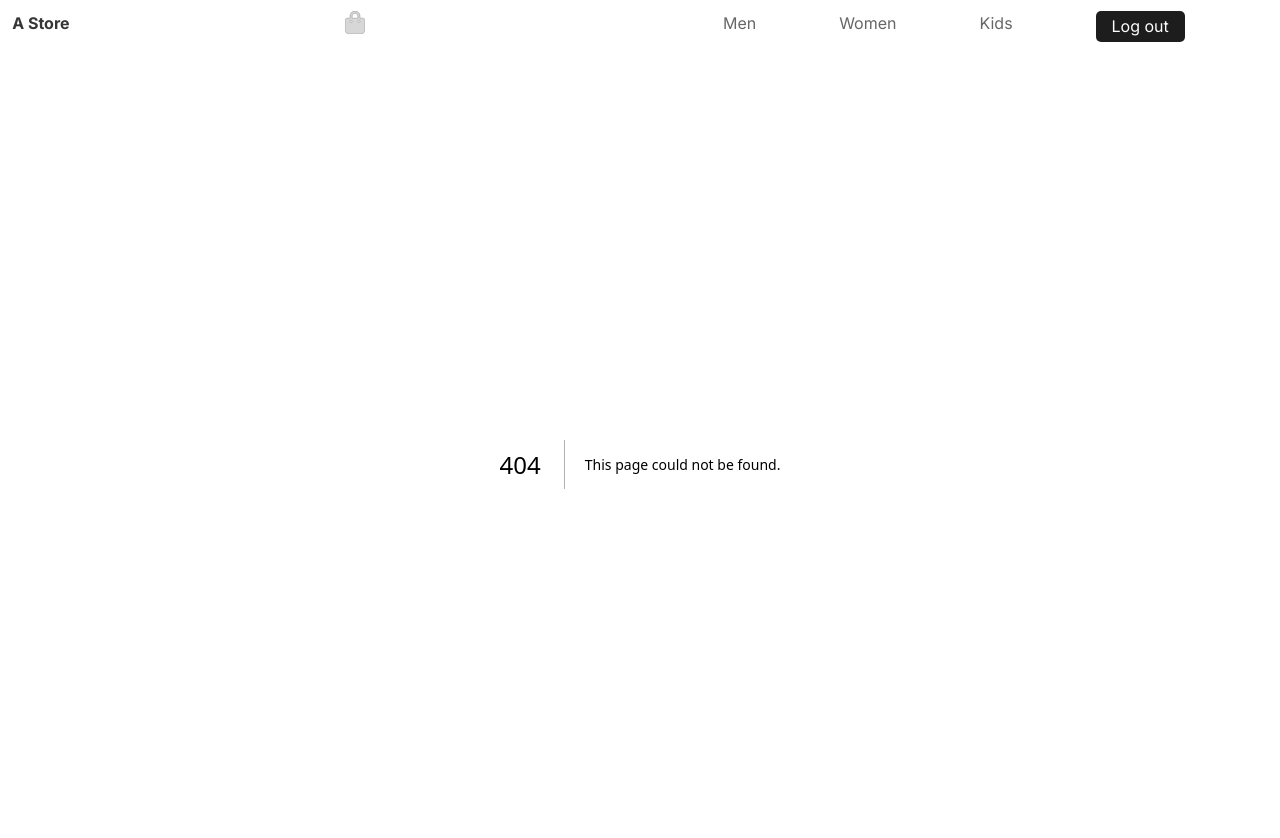
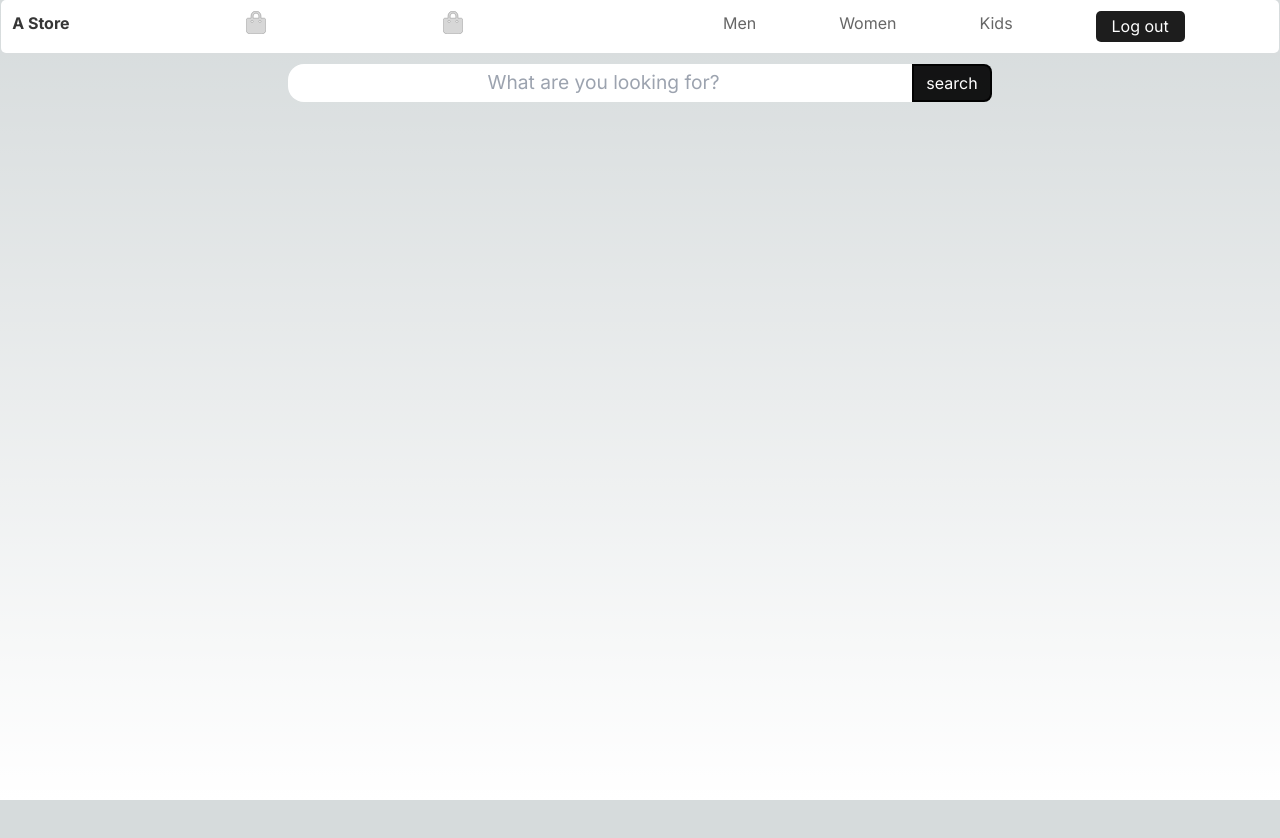
Before and after one commit to prince-musonda/store, a Next.js app: page /search in a window 1280 px wide. Before the commit this address had no page. Shown: the top 838 px of the page. After the commit the page ends 800 px from the top, so only its background shows below. Built offline with nearby package versions, Linux system fonts and the light colour scheme.

Commit message:
added products search page

```diff
--- a/src/app/Components/Navbar/index.js
+++ b/src/app/Components/Navbar/index.js
@@ -27,6 +27,11 @@ export default function NavBar() {
           height={20}
           alt="shopping bag"
         />
+      </Link>
+
+      {/* Search button link */}
+      <Link href="/search">
+        <Image src="/bag-shopping.svg" width={20} height={20} alt="search" />
       </Link>
 
       {/* menu-btn for small screen devices.
--- /dev/null
+++ b/src/app/search/page.js
@@ -0,0 +1,32 @@
+"use client";
+
+import ProductCard from "../Components/Product_card";
+import "./styles.css";
+
+import { useState } from "react";
+
+export default function SearchPage() {
+  const [searchResults, setSearchResults] = useState([]);
+  return (
+    <main>
+      {/* search bar section */}
+      {/* center the search input box using flexbox */}
+      <div className="flex justify-center">
+        <input className="search-bar" placeholder="What are you looking for?" />
+        <button className="search-btn">search</button>
+      </div>
+
+      {/* search results section */}
+      <section className="flex flex-wrap">
+        {searchResults.map((item) => (
+          <ProductCard
+            key={item.id}
+            productName={item.name}
+            price={item}
+            id={item.id}
+          />
+        ))}
+      </section>
+    </main>
+  );
+}
--- /dev/null
+++ b/src/app/search/styles.css
@@ -0,0 +1,29 @@
+.search-bar {
+  text-align: center;
+  font-size: 1.2rem;
+  width: 50%;
+  padding-left: 0.5rem;
+  border-radius: 1rem;
+  border-top-right-radius: 0;
+  border-bottom-right-radius: 0;
+}
+
+/* change default outline border settings when in focus*/
+.search-bar:focus {
+  outline: 1px solid gray;
+}
+
+.search-btn {
+  background-color: rgba(0, 0, 0, 0.914);
+  color: white;
+  padding: 0.3rem 0.8rem;
+  border-top-right-radius: 0.5rem;
+  border-bottom-right-radius: 0.5rem;
+  border: 2px solid rgb(0, 0, 0, 0.914);
+}
+
+@media only screen and (max-width: 600px) {
+  .search-bar {
+    flex: 1;
+  }
+}
```
